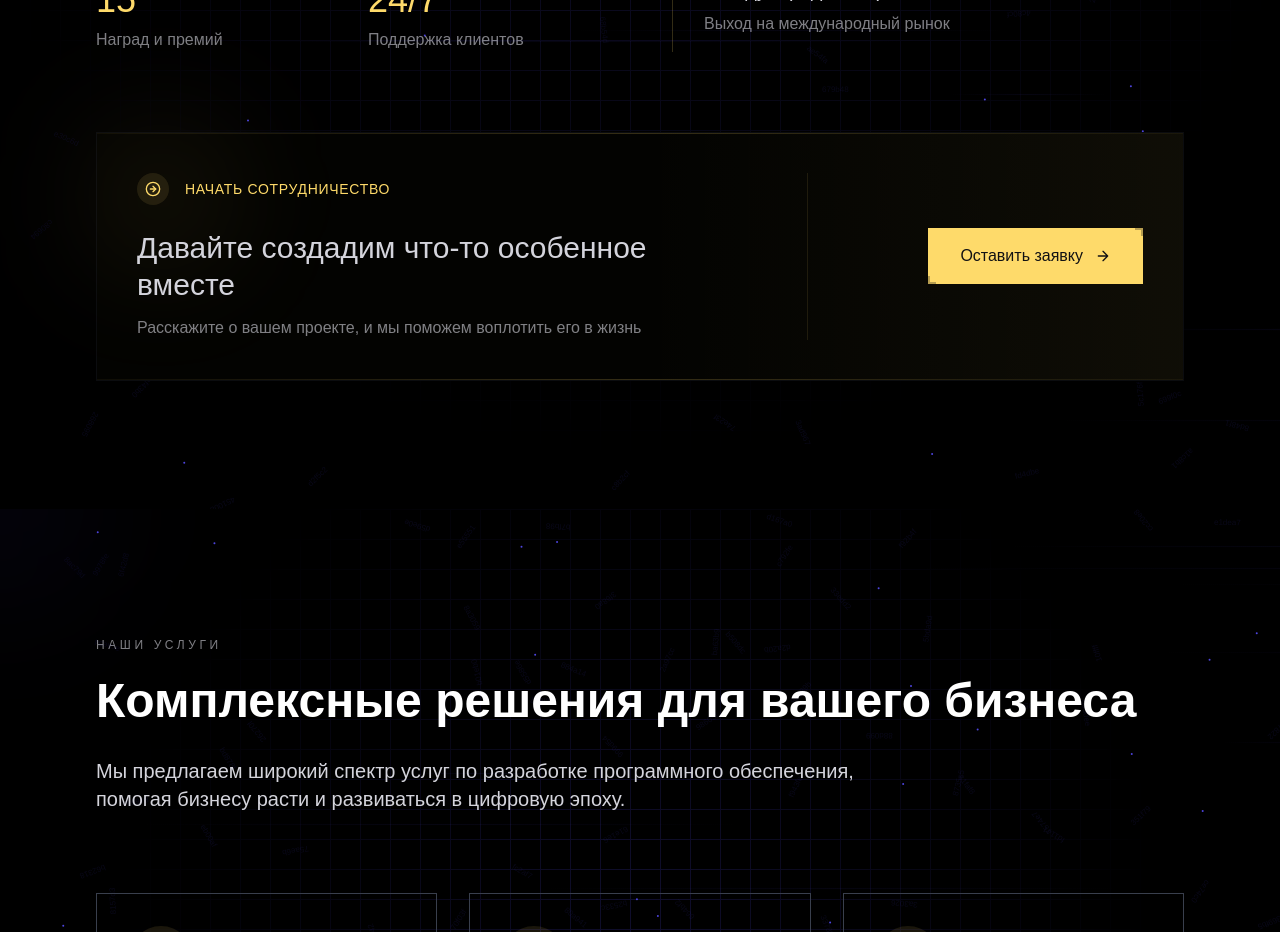
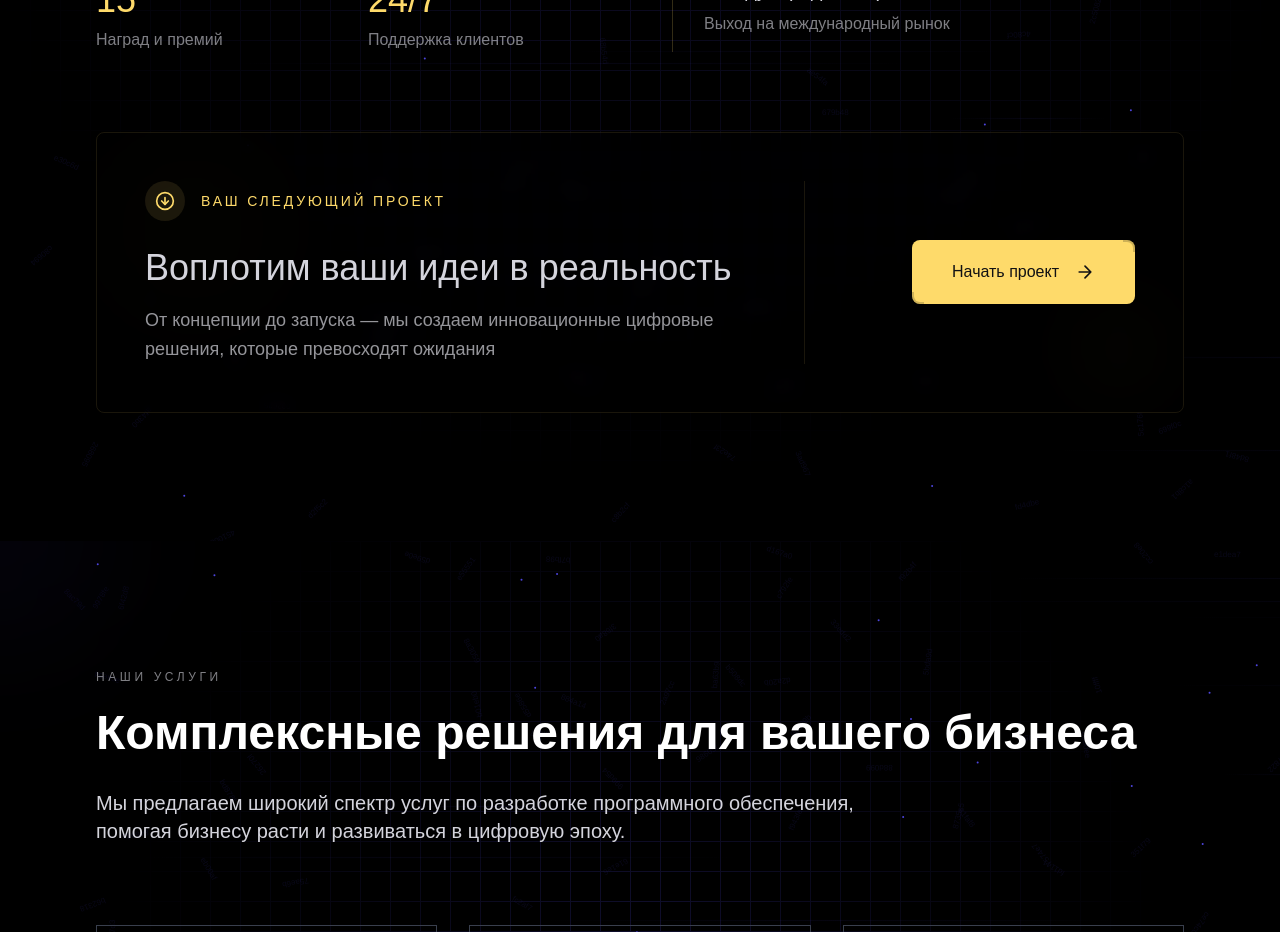
Before and after one commit to burkovmu/web5, a Next.js app: page / in a window 1280 px wide. Shown: the part 1720-2652 px from the top of the page. Built offline with nearby package versions, Linux system fonts and the light colour scheme; a web font is replaced by a local one.

Commit message:
Убраны градиенты и сделана прозрачная плашка

```diff
--- a/src/components/AboutSection.tsx
+++ b/src/components/AboutSection.tsx
@@ -108,46 +108,45 @@ export default function AboutSection() {
           transition={{ delay: 1.2 }}
           className="relative"
         >
-          <div className="relative bg-black/80 backdrop-blur-md border border-[#393f4d]/20 group">
+          <div className="relative backdrop-blur-sm border border-[#feda6a]/10 rounded-lg group">
             {/* Декоративный фон */}
-            <div className="absolute inset-0">
-              <div className="absolute inset-0 bg-[#feda6a]/5 mix-blend-overlay" />
-              <div className="absolute right-0 top-0 w-1/2 h-full bg-gradient-to-l from-[#feda6a]/5 to-transparent" />
-              <div className="absolute left-0 top-0 w-32 h-32 bg-[#feda6a]/10 rounded-full blur-3xl" />
+            <div className="absolute inset-0 rounded-lg overflow-hidden">
+              <div className="absolute left-0 top-0 w-48 h-48 bg-[#feda6a]/5 rounded-full blur-3xl opacity-30" />
+              <div className="absolute right-0 bottom-0 w-32 h-32 bg-[#feda6a]/5 rounded-full blur-2xl opacity-30" />
             </div>
 
             {/* Основной контент */}
-            <div className="relative grid grid-cols-12 items-center p-10">
+            <div className="relative grid grid-cols-12 items-center p-12">
               {/* Левая часть */}
               <div className="col-span-8 flex items-center">
                 <div className="flex-1 pr-16 border-r border-[#feda6a]/10">
                   <div className="flex items-center gap-4 mb-6">
-                    <div className="w-8 h-8 rounded-full bg-[#feda6a]/10 flex items-center justify-center">
-                      <svg className="w-4 h-4 text-[#feda6a]" viewBox="0 0 24 24" fill="none">
+                    <div className="w-10 h-10 rounded-full bg-[#feda6a]/10 flex items-center justify-center group-hover:bg-[#feda6a]/20 transition-colors duration-500">
+                      <svg className="w-5 h-5 text-[#feda6a]" viewBox="0 0 24 24" fill="none">
                         <path d="M12 22C17.5228 22 22 17.5228 22 12C22 6.47715 17.5228 2 12 2C6.47715 2 2 6.47715 2 12C2 17.5228 6.47715 22 12 22Z" stroke="currentColor" strokeWidth="2" strokeLinecap="round" strokeLinejoin="round"/>
-                        <path d="M12 16L16 12L12 8" stroke="currentColor" strokeWidth="2" strokeLinecap="round" strokeLinejoin="round"/>
-                        <path d="M8 12H16" stroke="currentColor" strokeWidth="2" strokeLinecap="round" strokeLinejoin="round"/>
+                        <path d="M8 12L12 16L16 12" stroke="currentColor" strokeWidth="2" strokeLinecap="round" strokeLinejoin="round"/>
+                        <path d="M12 8V16" stroke="currentColor" strokeWidth="2" strokeLinecap="round" strokeLinejoin="round"/>
                       </svg>
                     </div>
-                    <span className="text-[#feda6a] text-sm uppercase tracking-wider">Начать сотрудничество</span>
+                    <span className="text-[#feda6a] text-sm uppercase tracking-[0.2em] font-medium">Ваш следующий проект</span>
                   </div>
 
                   <motion.h3
                     initial={{ opacity: 0, y: 20 }}
                     whileInView={{ opacity: 1, y: 0 }}
                     transition={{ delay: 1.5 }}
-                    className="text-3xl text-[#d4d4dc] font-stolzl leading-tight mb-3"
+                    className="text-4xl text-[#d4d4dc] font-stolzl leading-tight mb-4"
                   >
-                    Давайте создадим что-то особенное вместе
+                    Воплотим ваши идеи в реальность
                   </motion.h3>
 
                   <motion.p
                     initial={{ opacity: 0 }}
                     whileInView={{ opacity: 1 }}
                     transition={{ delay: 1.6 }}
-                    className="text-[#d4d4dc]/60 text-base max-w-xl"
+                    className="text-[#d4d4dc]/70 text-lg max-w-xl leading-relaxed"
                   >
-                    Расскажите о вашем проекте, и мы поможем воплотить его в жизнь
+                    От концепции до запуска — мы создаем инновационные цифровые решения, которые превосходят ожидания
                   </motion.p>
                 </div>
               </div>
@@ -160,14 +159,11 @@ export default function AboutSection() {
                   transition={{ delay: 1.7 }}
                   className="relative"
                 >
-                  <button className="group/button relative inline-flex items-center gap-3 px-8 py-4 bg-[#feda6a] text-[#111113] font-medium overflow-hidden">
-                    {/* Анимированный фон */}
-                    <div className="absolute inset-0 bg-gradient-to-r from-white/0 via-white/20 to-white/0 translate-x-[-200%] group-hover/button:translate-x-[200%] transition-transform duration-1000" />
-
+                  <button className="group/button relative inline-flex items-center gap-4 px-10 py-5 bg-[#feda6a] text-[#111113] font-medium rounded-lg overflow-hidden">
                     {/* Текст и иконка */}
-                    <span className="relative z-10 text-base whitespace-nowrap">Оставить заявку</span>
+                    <span className="relative z-10 text-base font-medium whitespace-nowrap">Начать проект</span>
                     <svg
-                      className="w-4 h-4 relative z-10 transform group-hover/button:translate-x-1 transition-transform"
+                      className="w-5 h-5 relative z-10 transform group-hover/button:translate-x-1 transition-transform duration-300"
                       viewBox="0 0 24 24"
                       fill="none"
                     >
@@ -175,16 +171,12 @@ export default function AboutSection() {
                     </svg>
 
                     {/* Декоративные углы */}
-                    <div className="absolute top-0 right-0 w-2 h-2 border-t-2 border-r-2 border-[#111113]/30" />
-                    <div className="absolute bottom-0 left-0 w-2 h-2 border-b-2 border-l-2 border-[#111113]/30" />
+                    <div className="absolute top-0 right-0 w-3 h-3 border-t-2 border-r-2 border-[#111113]/20 rounded-tr-lg" />
+                    <div className="absolute bottom-0 left-0 w-3 h-3 border-b-2 border-l-2 border-[#111113]/20 rounded-bl-lg" />
                   </button>
                 </motion.div>
               </div>
             </div>
-
-            {/* Декоративные элементы */}
-            <div className="absolute top-0 left-0 w-full h-[1px] bg-gradient-to-r from-[#feda6a]/5 via-[#feda6a]/20 to-[#feda6a]/5" />
-            <div className="absolute bottom-0 left-0 w-full h-[1px] bg-gradient-to-r from-[#feda6a]/5 via-[#feda6a]/20 to-[#feda6a]/5" />
           </div>
         </motion.div>
       </div>
```
